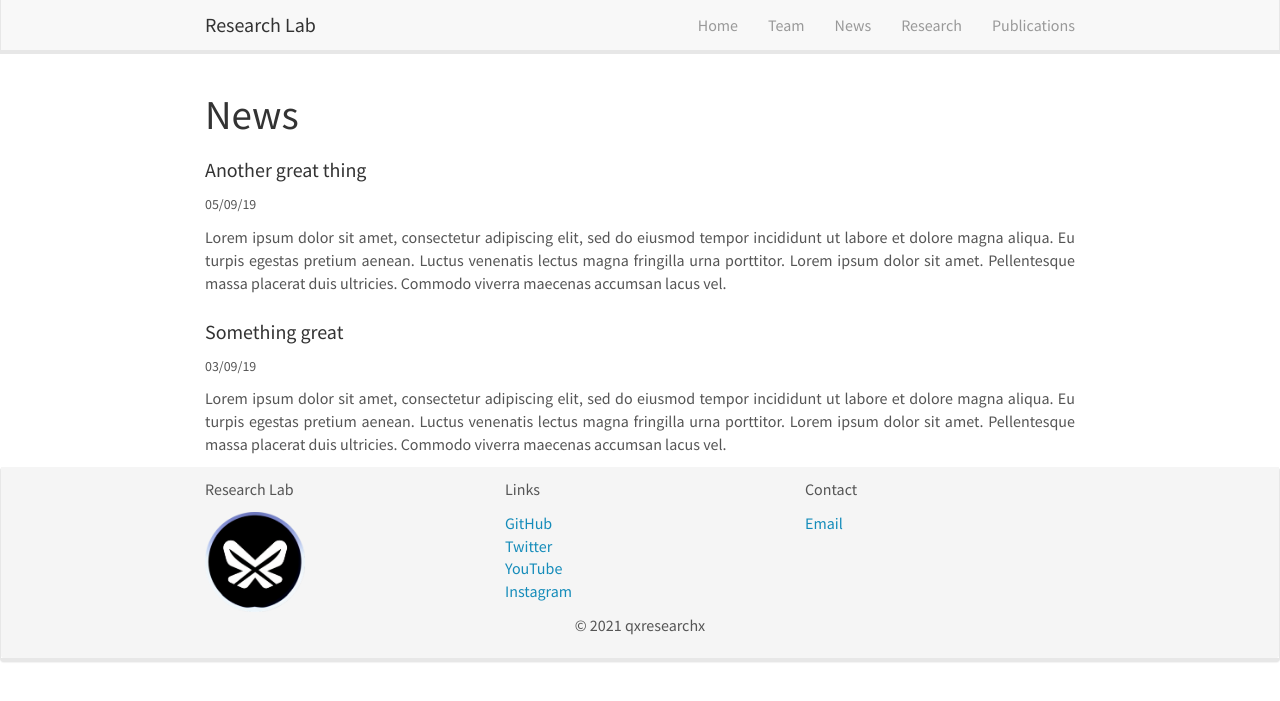
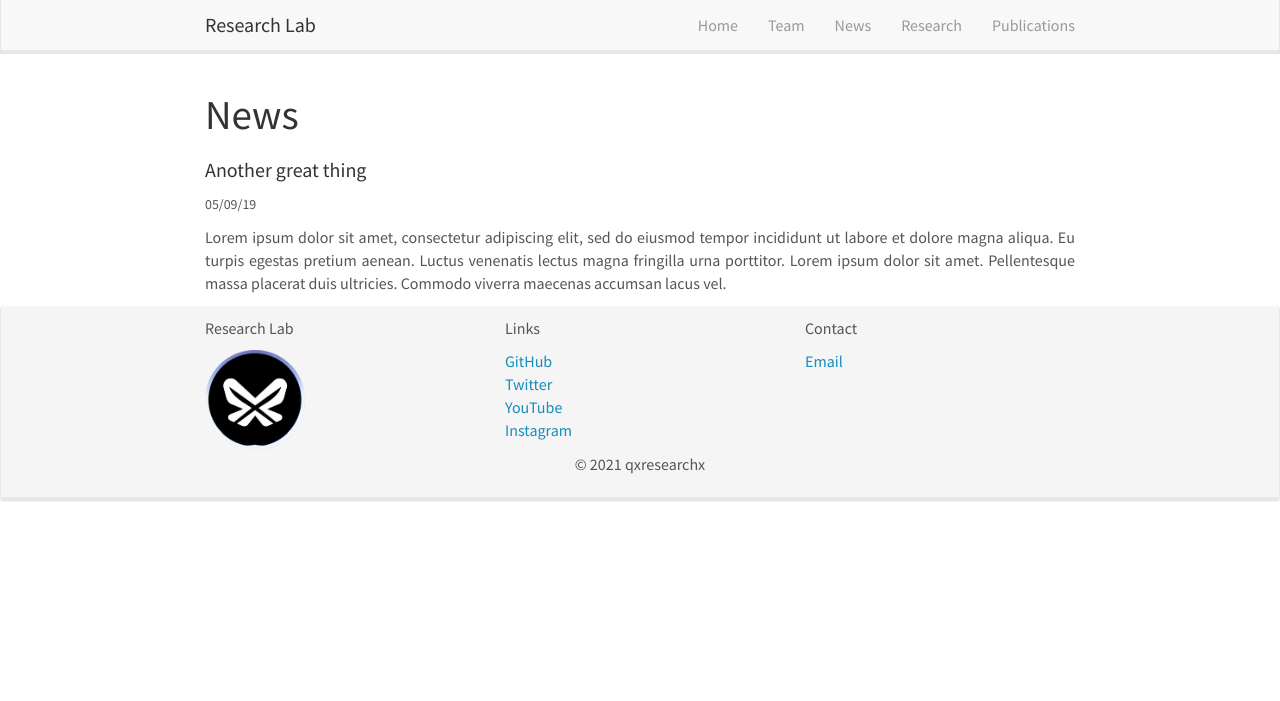
Before and after one commit to happy-hogan/happy-hogan.github.io, a Jekyll site: the page built from _pages/news.html, in a window 1280 px wide. Shown: the top 701 px of the page. Built offline with Jekyll 4.4.1, drawn with Linux system fonts in a browser that asks for light colours; nearby versions of some CDN libraries.

Commit message:
Update news.yml

```diff
--- a/_data/news.yml
+++ b/_data/news.yml
@@ -8,14 +8,3 @@
     Eu turpis egestas pretium aenean. Luctus venenatis lectus magna fringilla
     urna porttitor. Lorem ipsum dolor sit amet. Pellentesque massa placerat
     duis ultricies. Commodo viverra maecenas accumsan lacus vel.
-
-- date: 03/09/19
-  title: "Something great"
-  tags:
-    - some
-    - tags
-  content: Lorem ipsum dolor sit amet, consectetur adipiscing elit,
-    sed do eiusmod tempor incididunt ut labore et dolore magna aliqua.
-    Eu turpis egestas pretium aenean. Luctus venenatis lectus magna fringilla
-    urna porttitor. Lorem ipsum dolor sit amet. Pellentesque massa placerat
-    duis ultricies. Commodo viverra maecenas accumsan lacus vel.
```
